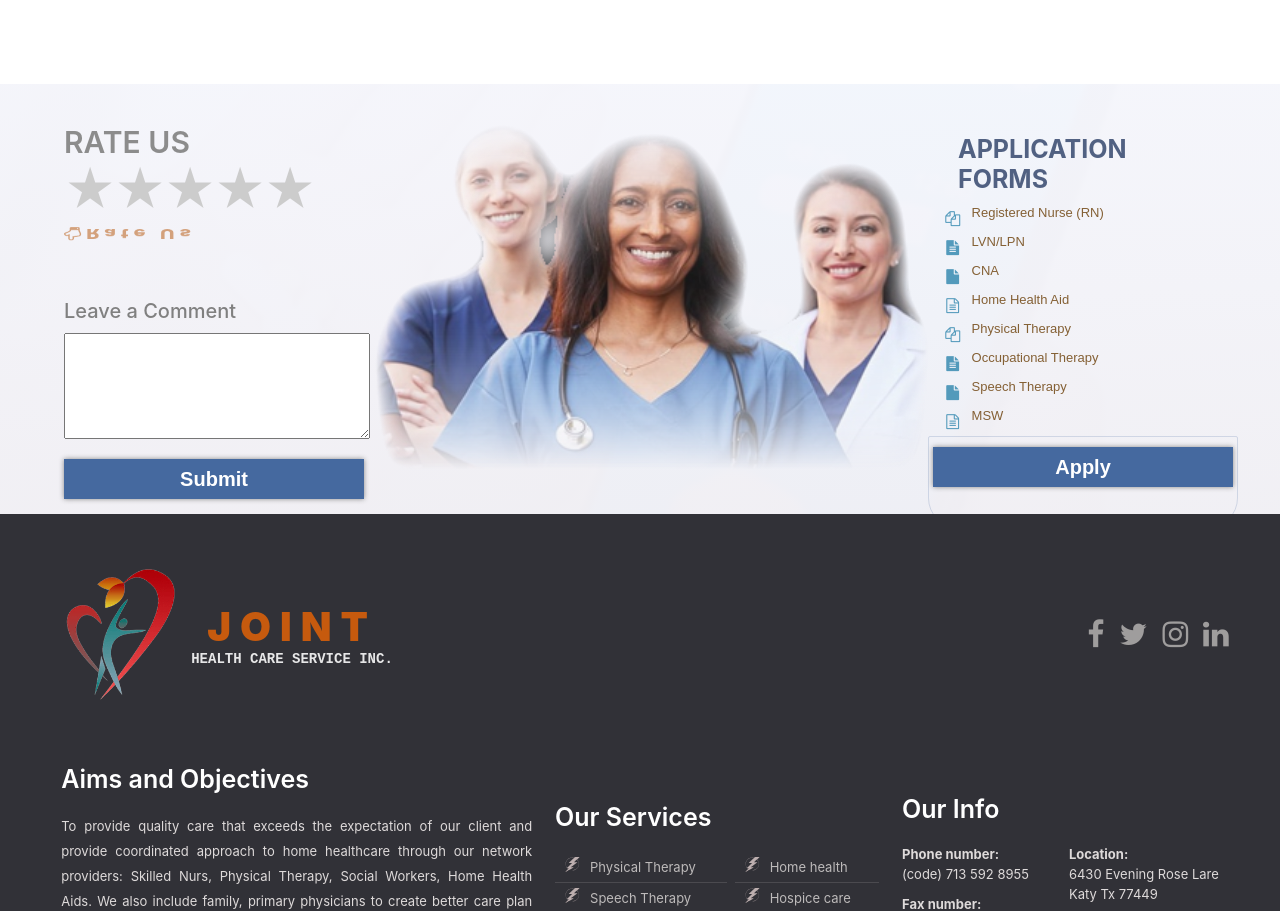
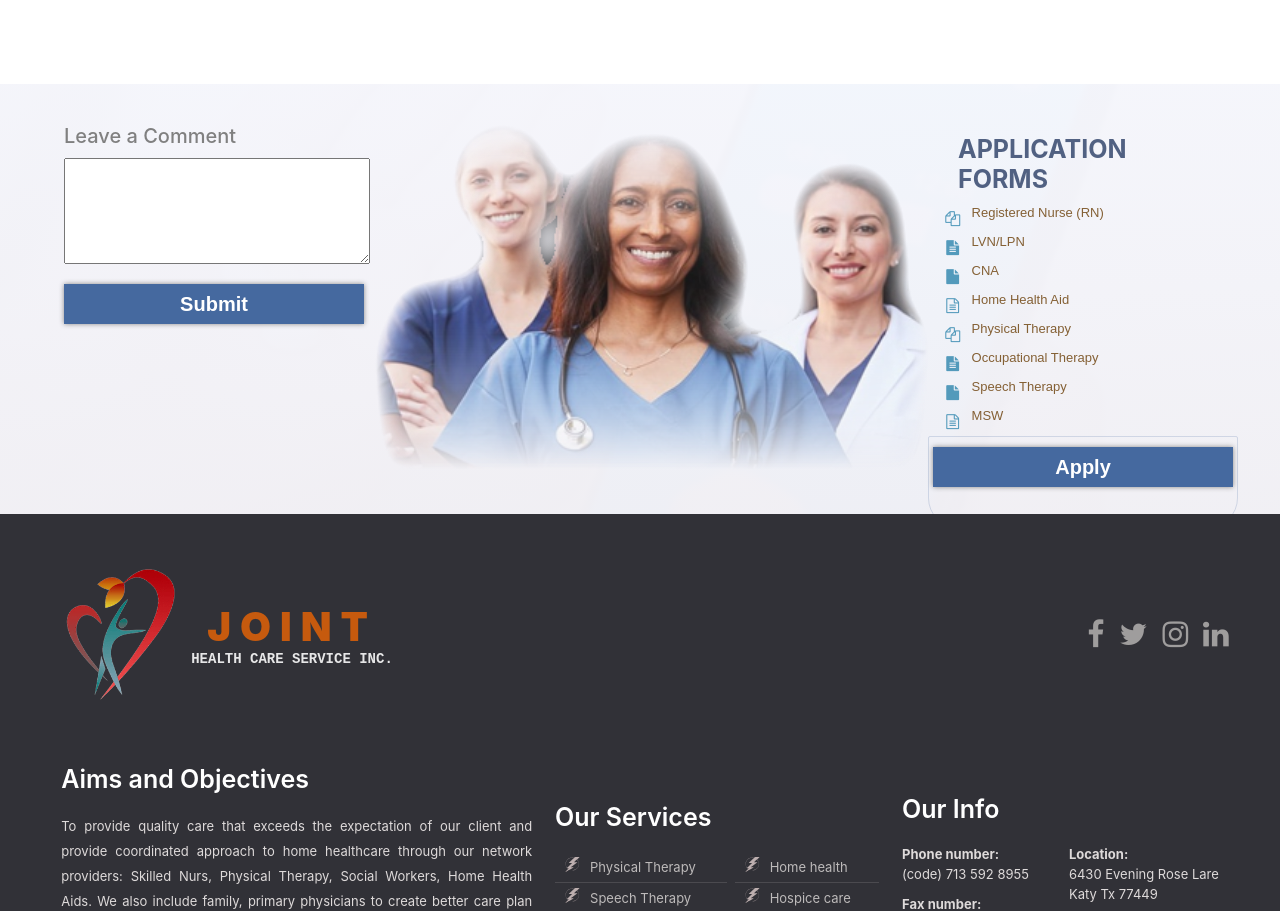
Before and after one commit to OPOKUSIAWEUGENE/joint_health_care_website4, a React (Create React App) app: page / in a window 1280 px wide. Shown: the part 2600-3511 px from the top of the page. Built offline with nearby package versions, Linux system fonts and the light colour scheme.

Commit message:
removing ratings inputs

```diff
--- a/src/Layout/Main.js
+++ b/src/Layout/Main.js
@@ -490,7 +490,7 @@ export default function Main(){
 
 
 
-          <div className={styles.rating}>
+          {/* <div className={styles.rating}>
           <div className={styles.rateHeading}>  RATE US</div>
 
           <div className={styles.rateContent}>
@@ -511,7 +511,7 @@ export default function Main(){
   <i className="fa fa-hand-o-up fa-flip "></i>
 Rate Us
   </div>
-  </div>
+  </div> */}
 
   <div className={styles.comment}>
     <div className={styles.commentTitle}>Leave a Comment</div>
```
